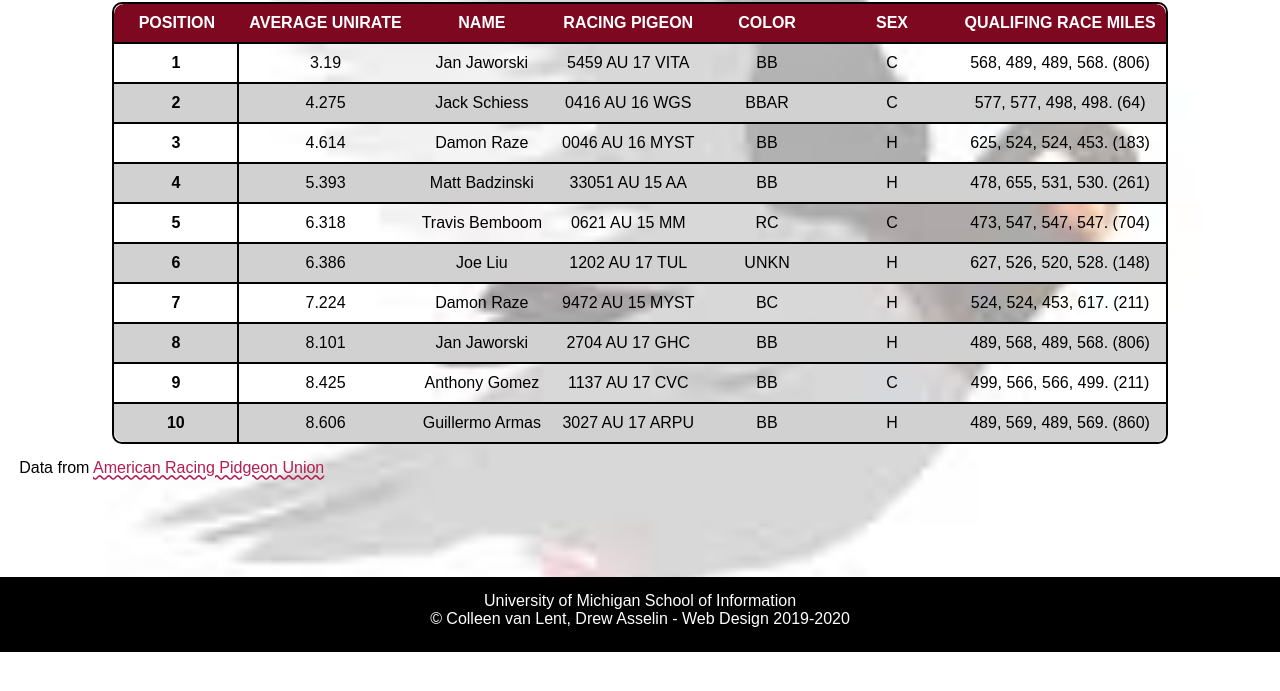
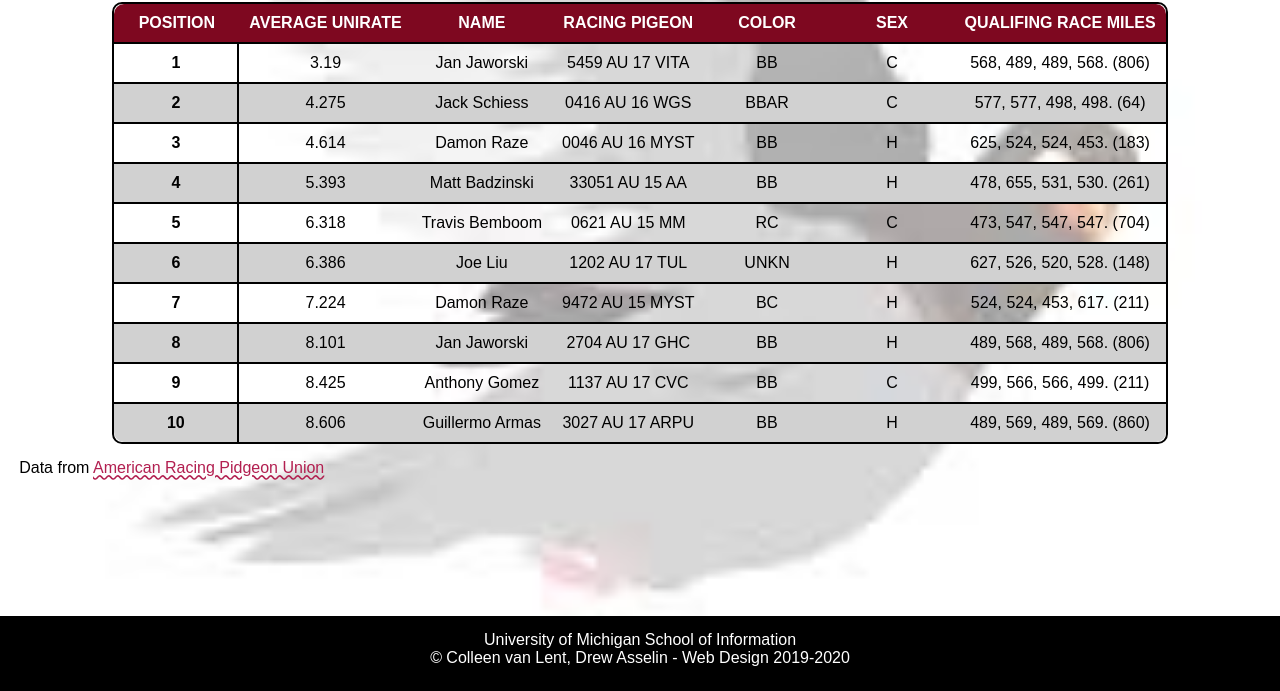
Before and after one commit to melissaazhang/homework3, a plain HTML site: page index.html in a window 1280 px wide. Shown: the part 109-800 px from the top of the page. Drawn offline with Linux system fonts and the light colour scheme; a web font is replaced by a local one.

Commit message:
Update style.css

```diff
--- a/css/style.css
+++ b/css/style.css
@@ -126,6 +126,6 @@ footer{
   background:#000000;
   text-align: center;
   color: #FFFFFF;
-  position: absolute;
+  position: fixed;
   left: 0;
-}
+  bottom: 0;
```
